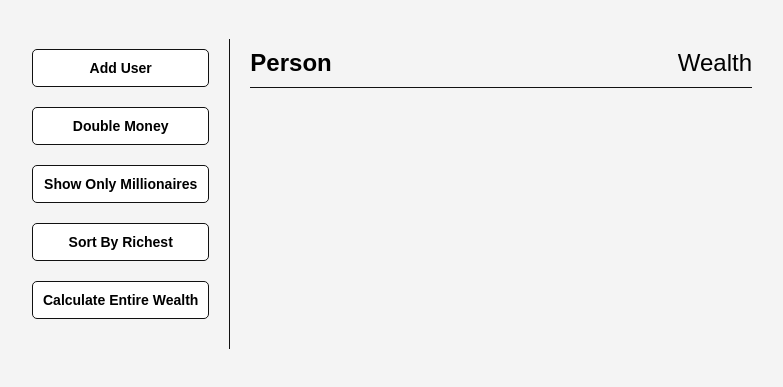
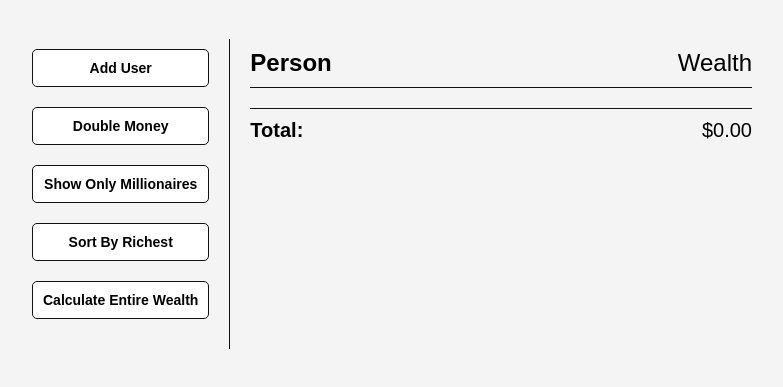
Before and after one commit to moienian/dom-array-method, a plain HTML site: page index.html in a window 1280 px wide. Both pictures are taken after a click on the button "Calculate Entire Wealth". Shown: the part 69-456 px from the top of the page, without its empty margins (248-1031 px from the left). Drawn offline with Linux system fonts and the light colour scheme; no server answers.

Commit message:
handle calculate total of money

```diff
--- a/script.js
+++ b/script.js
@@ -3,6 +3,7 @@ const addUserBtn = document.getElementById("add-user");
 const doubleMoneyBtn = document.getElementById("double-money");
 const sortBtn = document.getElementById("sort");
 const showMillionairesBtn = document.getElementById("show-millionaires");
+const calculateBtn = document.getElementById("calculate-wealth");
 
 let users = [];
 getRandomUser();
@@ -44,6 +45,18 @@ function showMillionaires() {
   updateDOM(millionairesUsers);
 }
 
+function calculateSum() {
+  const sum = users.reduce((acc, user) => acc + user.money, 0);
+  showSum(sum);
+}
+
+function showSum(sum) {
+  const el = document.createElement("div");
+  el.classList.add("sum");
+  el.innerHTML = `<strong>Total:</strong> ${formatCurrency(sum)}`;
+  main.appendChild(el);
+}
+
 function addData(obj) {
   users.push(obj);
 }
@@ -69,3 +82,4 @@ addUserBtn.addEventListener("click", getRandomUser);
 doubleMoneyBtn.addEventListener("click", doubleMoney);
 sortBtn.addEventListener("click", sortByRichest);
 showMillionairesBtn.addEventListener("click", showMillionaires);
+calculateBtn.addEventListener("click", calculateSum);
--- a/style.css
+++ b/style.css
@@ -64,6 +64,17 @@ h2 {
   margin-bottom: 10px;
 }
 
+.sum {
+  display: flex;
+  align-items: center;
+  justify-content: space-between;
+  font-size: 20px;
+  margin-bottom: 10px;
+  border-top: 1px solid #111;
+  padding-top: 10px;
+  margin-top: 20px;
+}
+
 h3 {
   padding: 10px;
   margin: 0;
```
